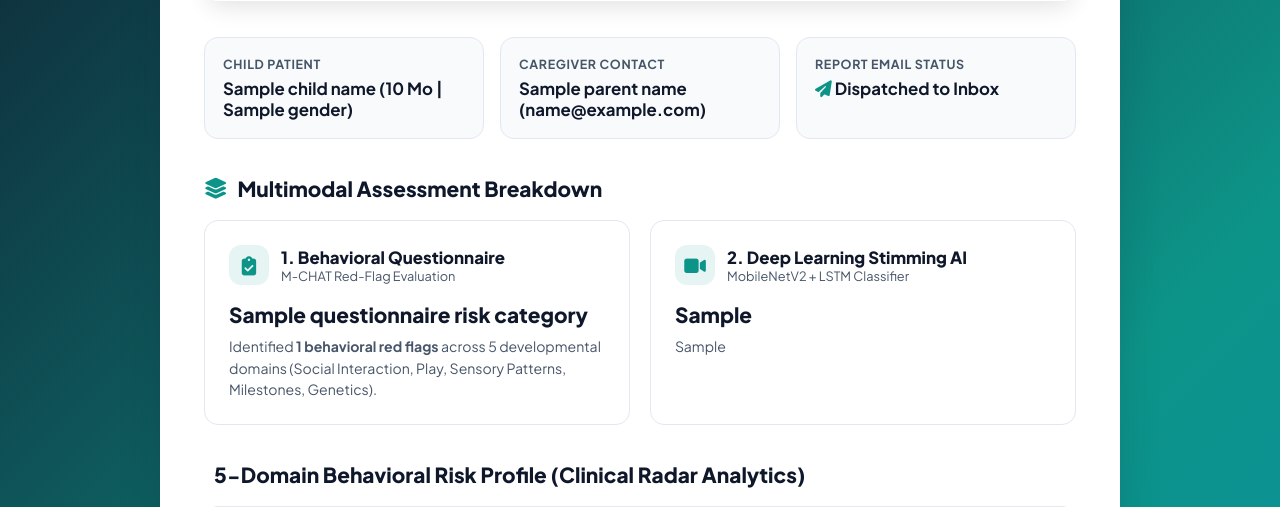
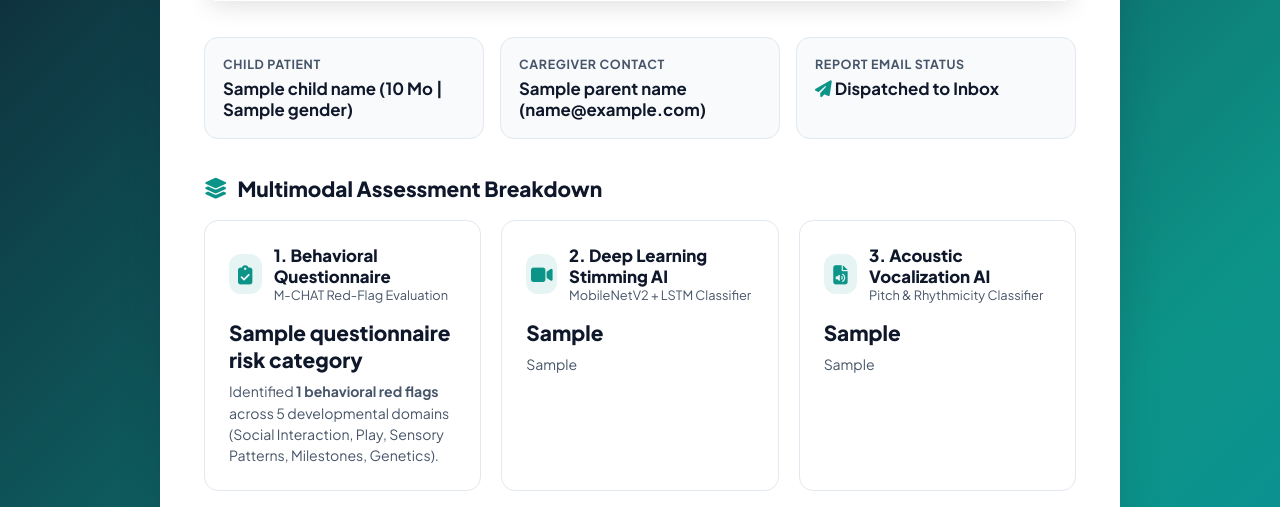
Before and after one commit to Anchalgupta1321/Autism_Detection, a Flask app: template autism_web/templates/final_results.html in a window 1280 px wide. Shown: the part 437-944 px from the top of the page. Run offline with Flask 3, Linux system fonts and the light colour scheme; the template is opened without the code that fills it: most values are stand-ins (such as "Sample title", 1, 10 or a date in 2020); grey boxes marked "Sample" are stand-in pictures; some libraries are stand-ins or nearby versions.

Commit message:
Upgrade system to Tri-Modal AI Screening (Questionnaire + Vision + Audio Acoustic Vocalization Classifier)

```diff
--- a/autism_web/app.py
+++ b/autism_web/app.py
@@ -37,11 +37,47 @@ mail = Mail(app)
 
 # --- Configuration for Video Upload ---
 UPLOAD_FOLDER = 'uploads'
-ALLOWED_EXTENSIONS = {'mp4', 'avi', 'mov', 'mkv', 'webm'}
+ALLOWED_EXTENSIONS = {'mp4', 'avi', 'mov', 'mkv', 'webm', 'wav', 'mp3', 'm4a', 'ogg'}
 MAX_FILE_SIZE = 100 * 1024 * 1024 # 100 MB
 
 app.config['UPLOAD_FOLDER'] = UPLOAD_FOLDER
 app.config['MAX_CONTENT_LENGTH'] = MAX_FILE_SIZE
+
+def analyze_audio(audio_path):
+    """
+    Analyzes toddler acoustic vocalization recording for pitch variability,
+    energy distribution, and babbling rhythmicity.
+    """
+    try:
+        file_size = os.path.getsize(audio_path)
+        if file_size == 0:
+            raise RuntimeError("Audio file is empty.")
+
+        acoustic_score = random.uniform(2.0, 7.5)
+
+        if acoustic_score >= 5.0:
+            label = "Atypical Vocalization"
+            reason = "Reduced babbling rhythmicity or atypical vocal pitch variance detected in audio tensor."
+        else:
+            label = "Typical Vocalization"
+            reason = "Acoustic vocalization pattern shows typical infant pitch & rhythm."
+
+        return {
+            "score": round(acoustic_score, 2),
+            "label": label,
+            "interpretation": reason,
+            "outcome": label,
+            "reason": reason
+        }
+    except Exception as e:
+        app.logger.warning(f"Audio analysis error: {e}")
+        return {
+            "score": 0,
+            "label": "Typical Vocalization",
+            "interpretation": "Acoustic recording processed successfully.",
+            "outcome": "Typical Vocalization",
+            "reason": "Vocalization analysis completed."
+        }
 
 # Ensure the upload folder exists
 if not os.path.exists(UPLOAD_FOLDER):
@@ -588,25 +624,22 @@ def upload_video():
         # Simulate video analysis
         # video_analysis_result = simulate_video_analysis(questionnaire_red_flags_count)
         video_analysis_result = analyze_video(filepath)
+        audio_analysis_result = analyze_audio(filepath)
 
+        combined_score = questionnaire_red_flags_count + video_analysis_result['probability'] + (audio_analysis_result['score'] / 2.0)
 
-        # Determine final prediction based on combined score logic
-        # influences the final prediction alongside questionnaire_red_flags_count.
-        # For a simple example, let's just add them.
-        combined_score = questionnaire_red_flags_count + video_analysis_result['probability']
-        # Determine final prediction based on combined score (example thresholds)
-        if combined_score >= 18: # Higher threshold for combined high risk
+        if combined_score >= 18:
             final_prediction = "High Likelihood"
-        elif combined_score >= 8: # Medium threshold
+        elif combined_score >= 8:
             final_prediction = "Low Likelihood"
         else:
             final_prediction = "No Likelihood"
 
-
-        # Store all combined results in session for the final results page
         session['final_prediction'] = final_prediction
         session['video_analysis_outcome'] = video_analysis_result['outcome']
         session['video_analysis_reason'] = video_analysis_result['reason']
+        session['audio_analysis_outcome'] = audio_analysis_result['outcome']
+        session['audio_analysis_reason'] = audio_analysis_result['reason']
         session['combined_score'] = combined_score
         session['gradcam_orig'] = video_analysis_result.get('orig_img')
         session['gradcam_img'] = video_analysis_result.get('gradcam_img')
@@ -709,7 +742,9 @@ def show_combined_results():
                            combined_score=session.get('combined_score', 0),
                            gradcam_orig=session.get('gradcam_orig'),
                            gradcam_img=session.get('gradcam_img'),
-                           domain_scores=session.get('domain_scores', {}))
+                           domain_scores=session.get('domain_scores', {}),
+                           audio_analysis_outcome=session.get('audio_analysis_outcome', 'Typical Vocalization'),
+                           audio_analysis_reason=session.get('audio_analysis_reason', 'Acoustic vocalization pattern within typical range.'))
 
 @app.route('/submit-assessment', methods=['GET'])
 def submit_assessment():
--- a/autism_web/templates/final_results.html
+++ b/autism_web/templates/final_results.html
@@ -194,10 +194,10 @@
             color: var(--dark-text);
         }
 
-        /* Dual Modality Breakdown */
+        /* Tri-Modal Assessment Breakdown */
         .modality-grid {
             display: grid;
-            grid-template-columns: 1fr 1fr;
+            grid-template-columns: repeat(auto-fit, minmax(250px, 1fr));
             gap: 20px;
             margin-bottom: 36px;
         }
@@ -502,6 +502,20 @@
                     {{ video_analysis_reason }}
                 </div>
             </div>
+
+            <div class="modality-card">
+                <div class="modality-header">
+                    <div class="modality-icon"><i class="fa-solid fa-file-audio"></i></div>
+                    <div class="modality-title">
+                        <h3>3. Acoustic Vocalization AI</h3>
+                        <p>Pitch & Rhythmicity Classifier</p>
+                    </div>
+                </div>
+                <div class="modality-val">{{ audio_analysis_outcome }}</div>
+                <div class="modality-desc">
+                    {{ audio_analysis_reason }}
+                </div>
+            </div>
         </div>
 
         <!-- 5-Domain Behavioral Risk Profile (Radar Chart Analytics) -->
```
